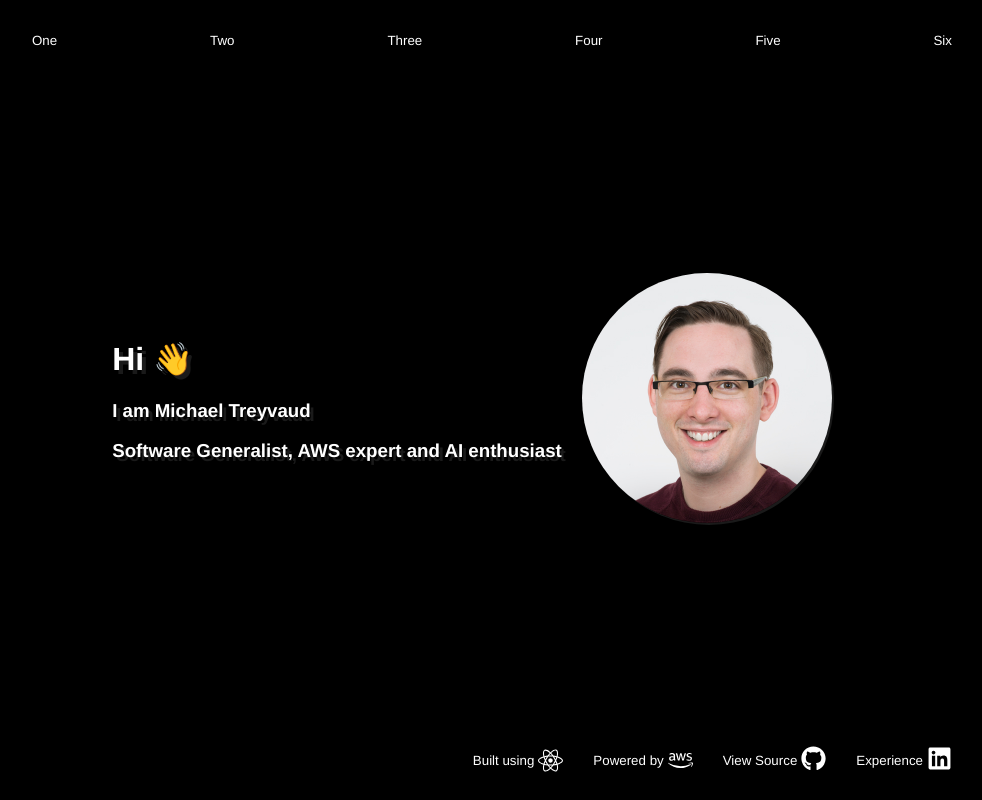
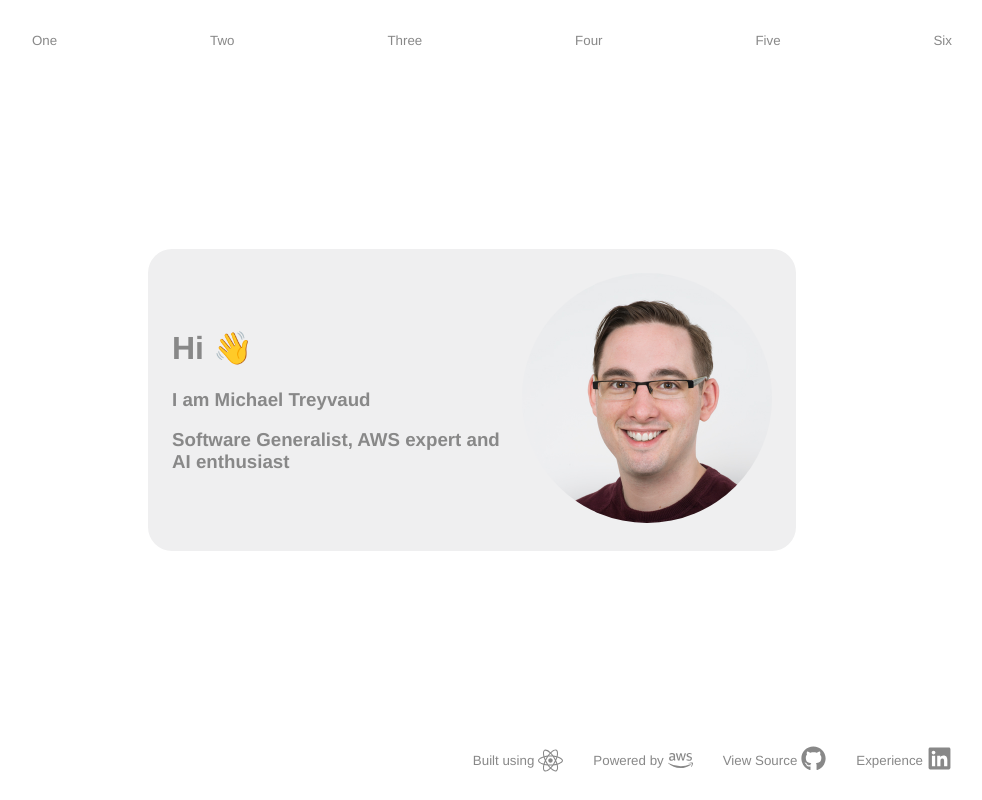
Before and after one commit to michaeltreyvaud/michaeltreyvaud.com, a React app: page /home in a window 1280 px wide. Shown: the whole page, without its empty margins (168-1150 px from the left). Built offline with nearby package versions, Linux system fonts and the light colour scheme.

Commit message:
Style overhaul

```diff
--- a/src/Components/Footer/Item/Item.module.css
+++ b/src/Components/Footer/Item/Item.module.css
@@ -1,6 +1,6 @@
 .item {
   display: flex;
-  color: white;
+  color: #888888;
   font-family: ColfaxAI,Helvetica,sans-serif;
   font-size: .8333333333rem;
   align-items: center;
--- a/src/Components/Header/Header.module.css
+++ b/src/Components/Header/Header.module.css
@@ -13,7 +13,7 @@
 
 .item {
   display: flex;
-  color: white;
+  color: #888888;
   font-family: ColfaxAI,Helvetica,sans-serif;
   font-size: .8333333333rem;
 }
--- a/src/Components/Page/Page.module.css
+++ b/src/Components/Page/Page.module.css
@@ -16,4 +16,6 @@
   display: flex;
   flex: 1;
   flex-direction: column;
+  justify-content: center;
+  align-items: center;
 }
--- a/src/Icons/AWS.js
+++ b/src/Icons/AWS.js
@@ -34,7 +34,7 @@ AWS.propTypes = {
 AWS.defaultProps = {
   width: 25,
   height: 25,
-  fill: 'white',
+  fill: '#888888',
 };
 
 export default AWS;
--- a/src/Icons/GitHub.js
+++ b/src/Icons/GitHub.js
@@ -30,7 +30,7 @@ GitHub.propTypes = {
 GitHub.defaultProps = {
   width: 25,
   height: 25,
-  fill: 'white',
+  fill: '#888888',
 };
 
 export default GitHub;
--- a/src/Icons/LinkedIn.js
+++ b/src/Icons/LinkedIn.js
@@ -24,7 +24,7 @@ LinkedIn.propTypes = {
 LinkedIn.defaultProps = {
   width: 25,
   height: 25,
-  fill: 'white',
+  fill: '#888888',
 };
 
 export default LinkedIn;
--- a/src/Icons/React.js
+++ b/src/Icons/React.js
@@ -39,7 +39,7 @@ ReactIcon.propTypes = {
 ReactIcon.defaultProps = {
   width: 25,
   height: 25,
-  fill: 'white',
+  fill: '#888888',
 };
 
 export default ReactIcon;
--- a/src/Views/Home/Home.js
+++ b/src/Views/Home/Home.js
@@ -29,7 +29,7 @@ const items = [{
 }];
 
 function Home() {
-  const containerProps = { style: { background: 'black' } };
+  const containerProps = { style: { background: 'white' } };
   const footerProps = { items };
   return (
     <Page containerProps={containerProps} footerProps={footerProps}>
--- a/src/Views/Home/Home.module.css
+++ b/src/Views/Home/Home.module.css
@@ -1,15 +1,17 @@
 .content {
   display: flex;
-  flex: 1;
   color: white;
   justify-content: center;
   align-items: center;
+  background-color: #EFEFF0;
+  border-radius: 24px;
+  padding: 24px;
+  width: 600px;
 }
 
 .introduction {
-  color: white;
+  color: #888888;
   font-family: ColfaxAI,Helvetica,sans-serif;
-  text-shadow: 4px 4px rgba(255, 255, 255, 0.1);
 }
 
 .image {
@@ -20,5 +22,4 @@
   width: 250px;
   height: 250px;
   border-radius: 125px;
-  box-shadow: 2px 2px rgba(255, 255, 255, 0.1);
 }
```
